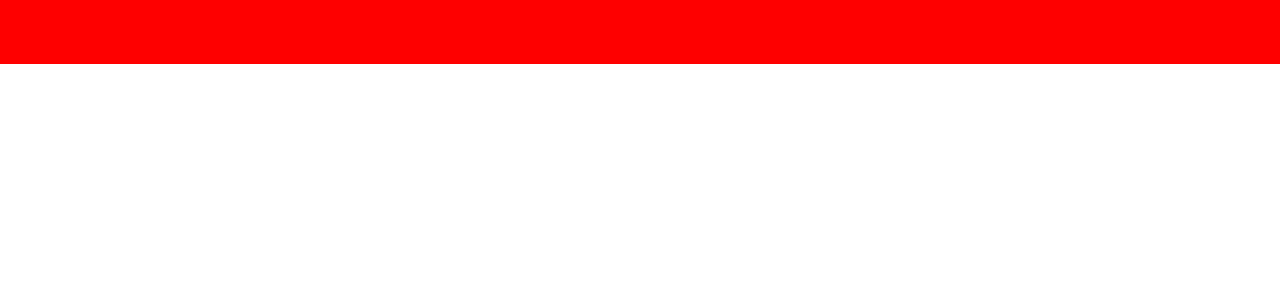
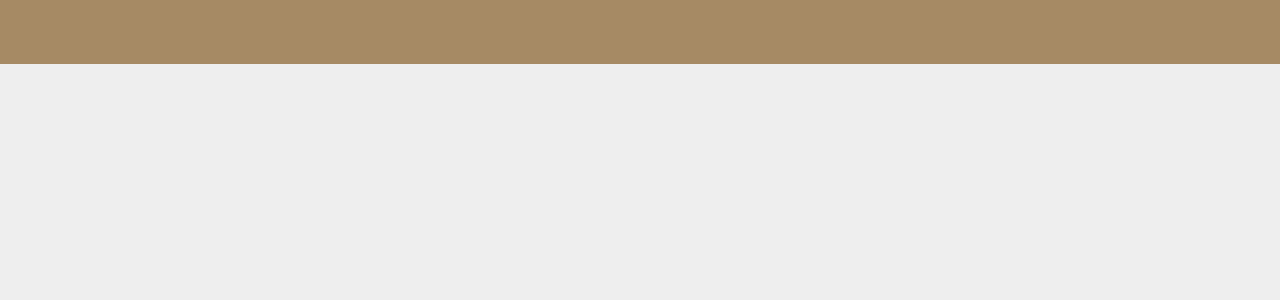
Before and after one commit to rdperry031/front-end, a React (Create React App) app in the folder potluck-planner/: page / in a window 1280 px wide. Shown: the top 300 px of the page. Built offline with nearby package versions, Linux system fonts and the light colour scheme.

Commit message:
created css reset and set up general page styles

```diff
--- a/potluck-planner/src/components/Header.js
+++ b/potluck-planner/src/components/Header.js
@@ -6,7 +6,7 @@ const StyledHeader = styled.header`
   nav {
     height: var(--nav-height);
     width: 100%;
-    background-color: red;
+    background-color: var(--secondary-color);
     display: flex;
   }
 `;
--- a/potluck-planner/src/index.css
+++ b/potluck-planner/src/index.css
@@ -1,13 +1,18 @@
+@import url("../src/reset.css");
+
 /* Using root so we can have one place for constant css styles */
 :root {
   --nav-height: 64px;
+  --primary-color: #eeeeee;
+  --secondary-color: #a68a64;
+  --accent-color: #84a98c;
+  --main-text-color: black;
 }
 
-* {
-  box-sizing: border-box;
+/* Common Classes */
+
+/* Body Styles */
+body {
+  background-color: var(--primary-color);
+  color: var(--main-text-color);
 }
-
-body {
-  margin: 0;
-  padding: 0;
-}
--- /dev/null
+++ b/potluck-planner/src/reset.css
@@ -0,0 +1,101 @@
+/*CSS RESET*/
+html,
+body,
+div,
+span,
+applet,
+object,
+iframe,
+h1,
+h2,
+h3,
+h4,
+h5,
+h6,
+p,
+blockquote,
+pre,
+a,
+abbr,
+acronym,
+address,
+big,
+cite,
+code,
+del,
+dfn,
+em,
+img,
+ins,
+kbd,
+q,
+s,
+samp,
+small,
+strike,
+strong,
+sub,
+sup,
+tt,
+var,
+b,
+u,
+i,
+center,
+dl,
+dt,
+dd,
+ol,
+ul,
+li,
+fieldset,
+form,
+label,
+legend,
+table,
+caption,
+tbody,
+tfoot,
+thead,
+tr,
+th,
+td,
+article,
+aside,
+canvas,
+details,
+embed,
+figure,
+figcaption,
+footer,
+header,
+hgroup,
+menu,
+nav,
+output,
+ruby,
+section,
+summary,
+time,
+mark,
+audio,
+video {
+  margin: 0;
+  padding: 0;
+  font-size: 100%;
+  font: inherit;
+  vertical-align: baseline;
+}
+/*GENERAL STYLES*/
+* {
+  box-sizing: border-box;
+}
+html {
+  /* This allows 1 rem to be 10 px */
+  font-size: 62.5%;
+}
+body {
+  margin: 0;
+  padding: 0;
+  font-size: 1.6rem;
+}
```
